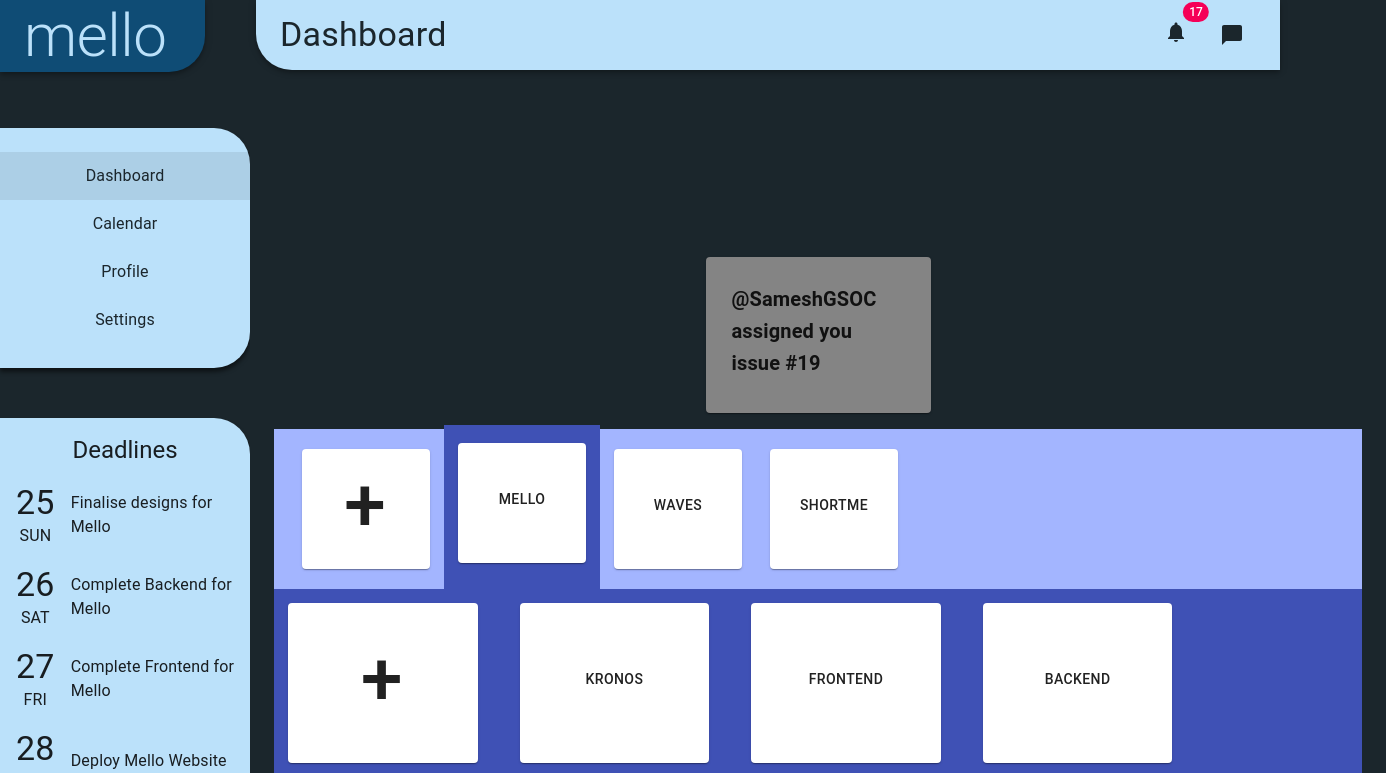
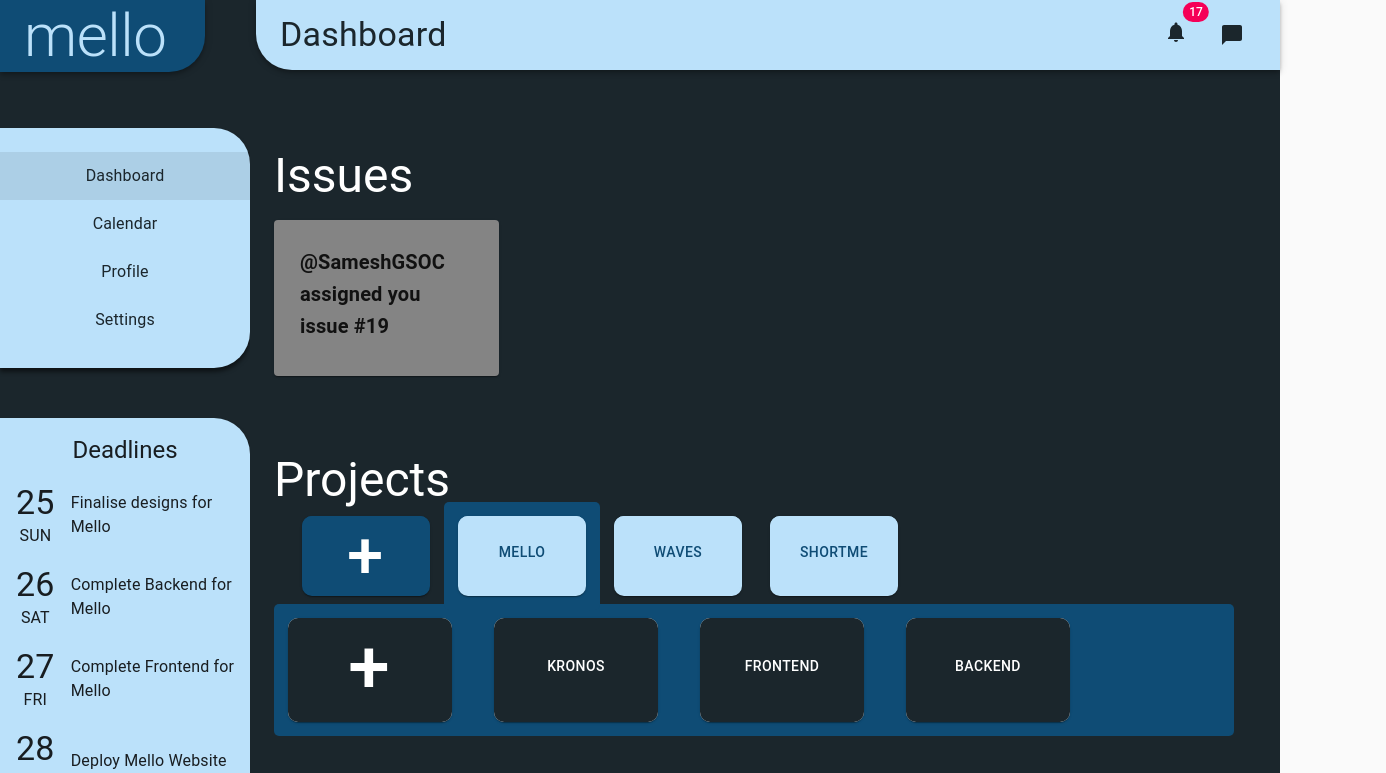
Before and after one commit to Devsoc-BPGC/pmt-frontend, a React (Create React App) app: page / in a window 1280 px wide. Shown: the top 773 px of the page, 1386 px wide, since content can reach past the window. Built offline with nearby package versions, Linux system fonts and the light colour scheme.

Commit message:
First update of ProjectCard

```diff
--- a/src/components/DashboardTaskboard.tsx
+++ b/src/components/DashboardProjectCard.tsx
@@ -15,41 +15,60 @@ const useStyles = makeStyles((theme: Theme) =>
       display: 'flex',
       alignItems: 'center',
       padding: '1em',
-      height: '20vh',
-      backgroundColor: 'rgb(163, 181, 255)',
+      height: '12vh',
+      backgroundColor: '#1B262C',
     },
-    project: {
+    addproject: {
       width: '10vw',
-      height: ' 15vh',
+      height: ' 10vh',
       display: 'flex',
       alignItems: 'center',
       justifyContent: 'center',
       margin: '1em',
+      backgroundColor: '#0F4C75',
+      borderRadius: '10px'
+    },
+    project: {
+      width: '10vw',
+      height: ' 10vh',
+      display: 'flex',
+      alignItems: 'center',
+      justifyContent: 'center',
+      margin: '1em',
+      backgroundColor: '#BBE1FA',
+      borderRadius: '10px'
     },
     projectbtn: {
       width: '10vw',
-      height: '15vh',
+      height: '10vh',
+      color: '#0F4C75',
+      backgroundColor: '#BBE1FA',
+      borderRadius: '10px'
     },
     taskboards: {
       display: 'grid',
       gridTemplateColumns: '20% 20% 20% 20%',
       gridGap: '1em',
-      backgroundColor: '#3F51B5',
+      backgroundColor: '#0F4C75',
+      borderRadius: '5px'
     },
     taskboard: {
+      height: '13vh',
       display: 'flex',
       alignItems: 'center',
       justifyContent: 'center',
       margin: '1em',
+      borderRadius: '10px'
     },
     taskboardbtn: {
       width: '15vw',
       height: '15vh',
+      color: 'white',
+      backgroundColor: '#1B262C'
     },
     active: {
-      backgroundColor: '#3F51B5',
-      paddingBottom: '1.1em',
-      paddingTop: '0.3em',
+      backgroundColor: '#0F4C75',
+      borderRadius: '5px'
     },
   })
 );
@@ -58,7 +77,7 @@ type ID = {
   id: number;
 };
 
-const DashboardTaskboard = ({ id }: ID) => {
+const DashboardProjectCard = ({ id }: ID) => {
   interface Taskboard {
     id: number;
     name: string;
@@ -147,9 +166,9 @@ const DashboardTaskboard = ({ id }: ID) => {
     <div>
       <CssBaseline />
       <div className={classes.projects}>
-        <Card className={classes.project}>
+        <Card className={classes.addproject}>
           <CardContent>
-            <Button className={classes.projectbtn} style={{ fontSize: '75px' }}>
+            <Button className={classes.projectbtn} style={{ fontSize: '65px', color: 'white', backgroundColor: '#0F4C75', paddingTop: '0.25em',  }}>
               +
             </Button>
           </CardContent>
@@ -213,4 +232,4 @@ const DashboardTaskboard = ({ id }: ID) => {
   );
 };
 
-export default DashboardTaskboard;
+export default DashboardProjectCard;
--- a/src/components/Home.tsx
+++ b/src/components/Home.tsx
@@ -3,19 +3,11 @@ import React from 'react';
 import { createStyles, Theme, makeStyles } from '@material-ui/core/styles';
 import Typography from '@material-ui/core/Typography';
 import CssBaseline from '@material-ui/core/CssBaseline';
-import Container from '@material-ui/core/Container';
-import Grid from '@material-ui/core/Grid';
-import Card from '@material-ui/core/Card';
-import CardActionArea from '@material-ui/core/CardActionArea';
-import CardActions from '@material-ui/core/CardActions';
-import Button from '@material-ui/core/Button';
-
 import Sidenav from './Sidenav';
 import Logo from './Logo';
 import Topnav from './Topnav';
-import ProjectCard from './ProjectCard';
 import DashboardIssueCard from './DashboardIssueCard';
-import DashboardTaskboard from './DashboardTaskboard';
+import DashboardProjectCard from './DashboardProjectCard';
 import Deadlines from './Deadlines';
 
 const useStyles = makeStyles((theme: Theme) =>
@@ -38,67 +30,26 @@ const useStyles = makeStyles((theme: Theme) =>
       padding: theme.spacing(3),
       display: 'flex',
       flexDirection: 'column',
-      alignItems: 'center',
-      justifyContent: 'center',
     },
     sidePanels: {
       marginTop: '10%',
       marginBottom: '10%',
     },
-    taskboard: {
+    project: {
       position: 'relative',
       bottom: 0,
-      width: '85vw',
-      backgroundColor: 'lightgrey',
+      width: '75vw',
     },
   })
 );
 
+
 const Projects = () => {
-  const classes = useStyles();
-  return (
-    <Container width={0.9} style={{ height: 'fit-container' }}>
-      <Typography component='div' style={{ height: '100vh' }}>
-        <Grid
-          style={{ marginTop: '3vh' }}
-          container
-          direction='row'
-          justify='center'
-        >
-          <Grid item xs={3} boxshadow={10} style={{ margin: '0.5rem' }}>
-            <Card
-              className={classes.root}
-              style={{
-                backgroundColor: '#d3d3d3',
-                width: '12em',
-                height: '20em',
-              }}
-            >
-              <CardActionArea>
-                <CardActions style={{ justifyContent: 'center' }}>
-                  <Button size='large' color='primary'>
-                    New Project
-                  </Button>
-                </CardActions>
-              </CardActionArea>
-            </Card>
-          </Grid>
-          <ProjectCard />
-          <ProjectCard />
-          <ProjectCard />
-          <ProjectCard />
-        </Grid>
-      </Typography>
-    </Container>
-  );
-};
-
-const Taskboards = () => {
   const classes = useStyles();
 
   return (
-    <div className={classes.taskboard}>
-      <DashboardTaskboard id={0} />
+    <div className={classes.project}>
+      <DashboardProjectCard id={0} />
     </div>
   );
 };
@@ -117,11 +68,23 @@ const Home = () => {
       </div>
       <main className={classes.content}>
         <div className={classes.toolbar} />
+        <br />
+        <br />
+        <br />
+        <Typography variant='h3' style={{color: 'white'}}>
+            Issues
+        </Typography>
         <DashboardIssueCard
           page='Home'
           title='@SameshGSOC assigned you issue #19'
         />
-        <Taskboards />
+        <br />
+        <br />
+        <br />
+        <Typography variant='h3' style={{color: 'white'}}>
+            Projects
+        </Typography>
+        <Projects />
       </main>
     </div>
   );
--- a/src/components/ProjectCard.tsx
+++ /dev/null
@@ -1,85 +0,0 @@
-import React from 'react';
-import { createStyles, Theme, makeStyles } from '@material-ui/core/styles';
-import Typography from '@material-ui/core/Typography';
-import Grid from '@material-ui/core/Grid';
-import Card from '@material-ui/core/Card';
-import CardActionArea from '@material-ui/core/CardActionArea';
-import CardActions from '@material-ui/core/CardActions';
-import CardContent from '@material-ui/core/CardContent';
-import CardMedia from '@material-ui/core/CardMedia';
-import Button from '@material-ui/core/Button';
-
-const useStyles = makeStyles((theme: Theme) =>
-  createStyles({
-    root: {
-      display: 'flex',
-      flexDirection: 'column',
-    },
-    // necessary for content to be below app bar
-    toolbar: {
-      display: 'flex',
-      flexDirection: 'column',
-      alignItems: 'center',
-      justifyContent: 'center',
-      ...theme.mixins.toolbar,
-    },
-    content: {
-      flexGrow: 1,
-      backgroundColor: theme.palette.background.default,
-      padding: theme.spacing(3),
-      display: 'flex',
-      flexDirection: 'column',
-      alignItems: 'center',
-      justifyContent: 'center',
-    },
-    margin: {
-      margin: theme.spacing(1),
-    },
-  })
-);
-
-const ProjectCard = () => {
-  const classes = useStyles();
-  return (
-    <>
-      <Grid
-        item
-        xs={3}
-        boxshadow={10}
-        className={classes.root}
-        style={{ margin: '0.5em' }}
-      >
-        <Card
-          className={classes.root}
-          style={{ backgroundColor: '#d3d3d3', width: '12em' }}
-        >
-          <CardActionArea>
-            <CardMedia
-              style={{ margin: '2rem' }}
-              component='img'
-              alt='Project Image'
-              height='140'
-              image=''
-              title='Project Image'
-            />
-            <CardContent style={{ textAlign: 'center' }}>
-              <Typography gutterBottom variant='h5' component='h2'>
-                Project Name
-              </Typography>
-            </CardContent>
-            <CardActions style={{ justifyContent: 'center' }}>
-              <Button size='small' color='primary'>
-                Share
-              </Button>
-              <Button size='small' color='primary'>
-                TaskBoard
-              </Button>
-            </CardActions>
-          </CardActionArea>
-        </Card>
-      </Grid>
-    </>
-  );
-};
-
-export default ProjectCard;
```
